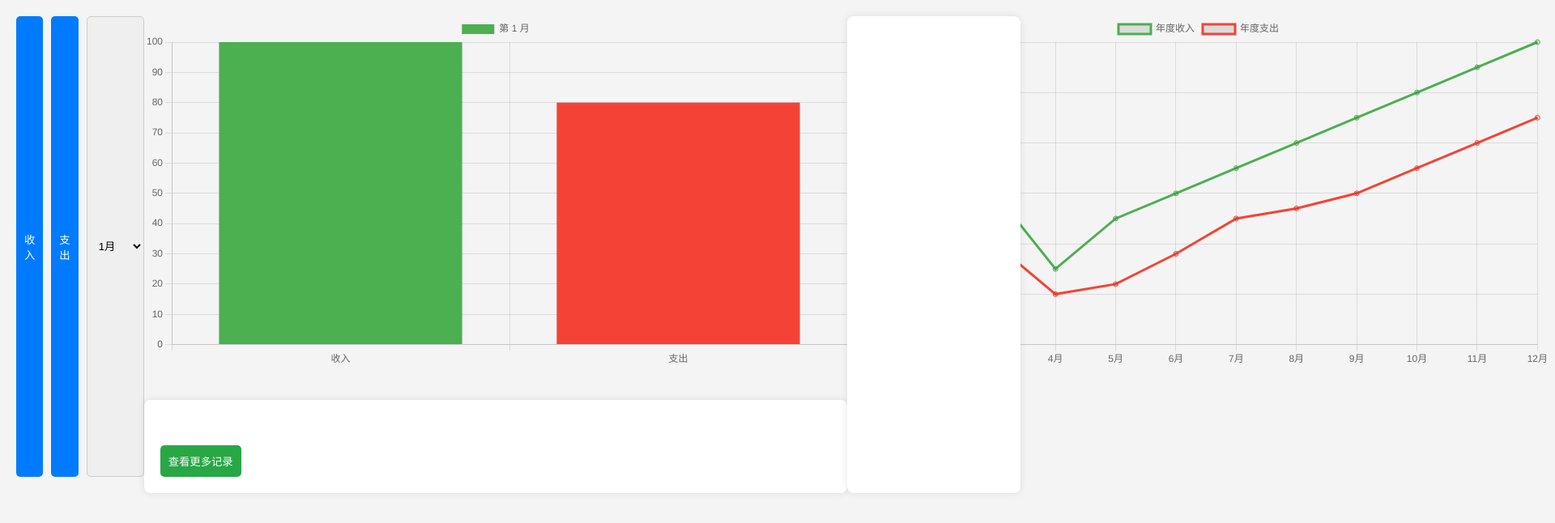
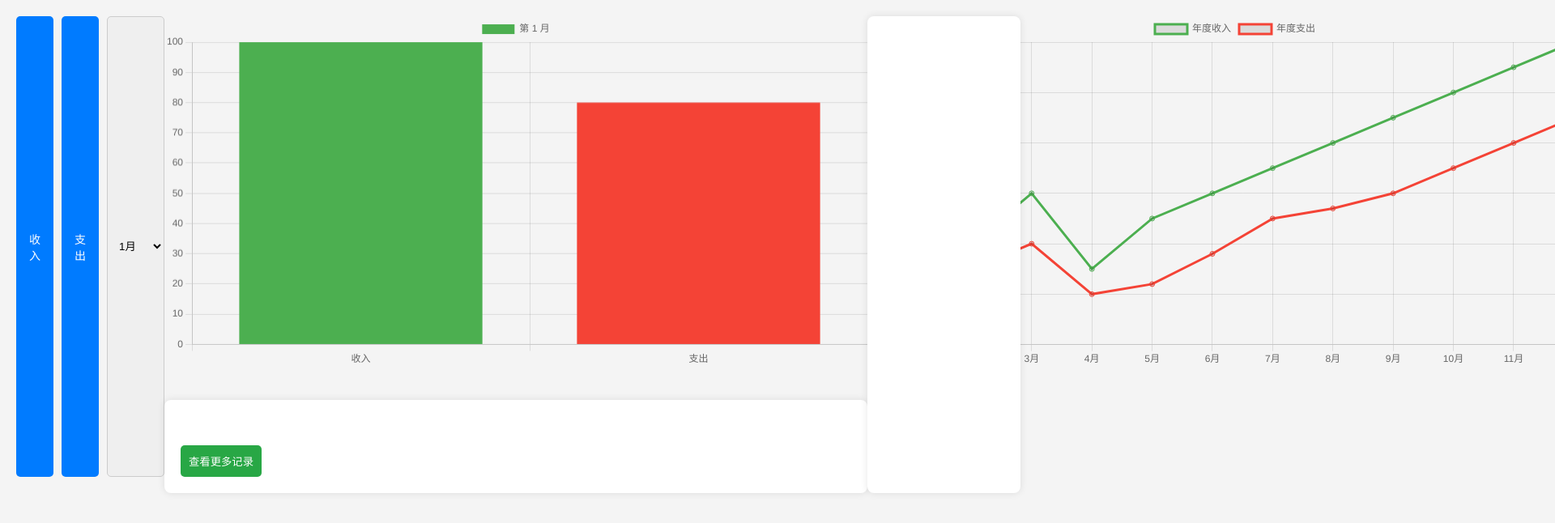
Before and after one commit to frxxz01/annual-budget-app, a plain HTML site: page index.html in a window 1280 px wide. Shown: the top 646 px of the page at 81% size, 1920 px wide, since content can reach past the window. Drawn offline with nearby package versions, Linux system fonts and the light colour scheme.

Commit message:
Update styles.css

```diff
--- a/styles.css
+++ b/styles.css
@@ -1,3 +1,4 @@
+
 body {
   font-family: Arial, sans-serif;
   margin: 0;
@@ -19,11 +20,17 @@ body {
 
 .control-btn {
   margin-right: 10px;
-  padding: 10px;
+  padding: 8px 16px;
+  font-size: 14px;
   background-color: #007bff;
   color: white;
   border: none;
   border-radius: 5px;
+  cursor: pointer;
+}
+
+.control-btn:hover {
+  background-color: #0056b3;
 }
 
 .month-select {
@@ -42,6 +49,12 @@ body {
   display: flex;
   justify-content: space-around;
   margin-bottom: 20px;
+  gap: 20px;
+}
+
+#monthly-chart, #yearly-chart {
+  width: 48%;
+  height: 300px;
 }
 
 .record-list {
```
